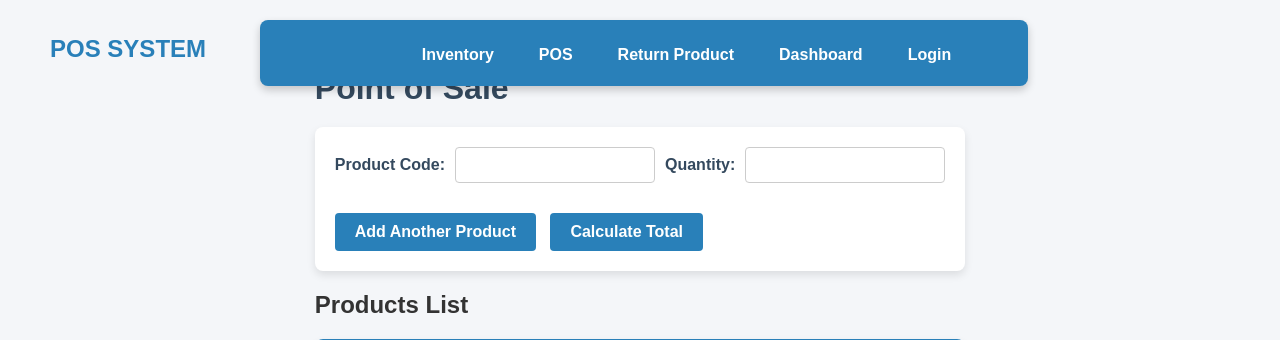
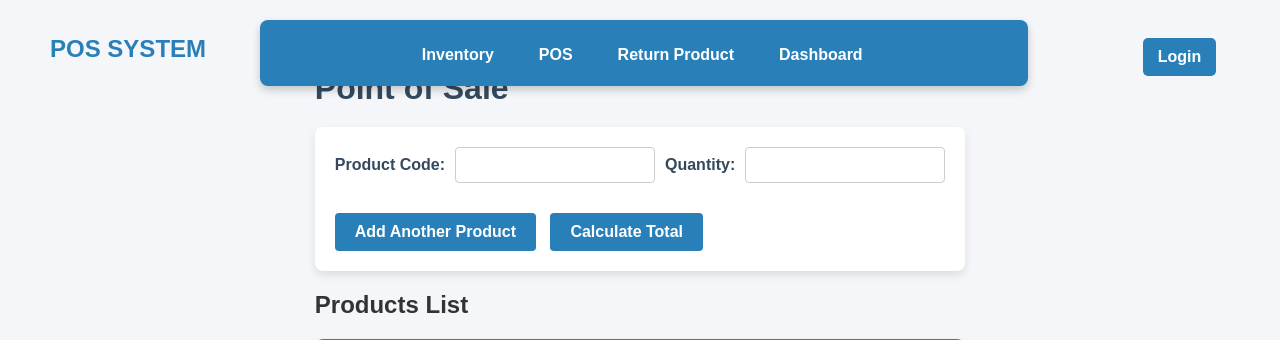
Before and after one commit to uzair958/POS-SYSTEM, a Django app: template pos_app/templates/pos.html in a window 1280 px wide. Shown: the top 340 px of the page. Run offline with Django 5.2, Linux system fonts and the light colour scheme; the template is opened without the code that fills it: values that come from a table or form of the project are taken from there, others are empty; data comes from the database, SQL or seed files in the repository; both versions use the stored data as it was after the commit.

Commit message:
2nd commit

```diff
--- a/pos_app/templates/base.html
+++ b/pos_app/templates/base.html
@@ -75,6 +75,21 @@
             border-radius: 5px;
 
         }
+
+
+        #login-link {
+            position: relative;
+            top: 0px;
+        }
+
+        .navbar-custom .nav-item.login {
+            position: relative;
+            right: -250px;
+            top: -10px;
+            background-color: #2980b9;
+            border-radius: 5px;
+
+        }
         .navbar-custom .nav-item.logout:hover {
             background-color: #c0392b;
         }
@@ -125,7 +140,7 @@
                     {% if request.session.employee_id %}
                         <li class="nav-item logout"><a class="nav-link " id="logout-link" href="{% url 'logout' %}">Logout</a></li>
                     {% else %}
-                        <li class="nav-item"><a class="nav-link" href="{% url 'login' %}">Login</a></li>
+                        <li class="nav-item login"><a class="nav-link" id="login-link" href="{% url 'login' %}">Login</a></li>
                     {% endif %}
                 </ul>
             </div>
```
Also changed, not shown: pos_app/views.py (+12 -7 lines), db.sqlite3.
